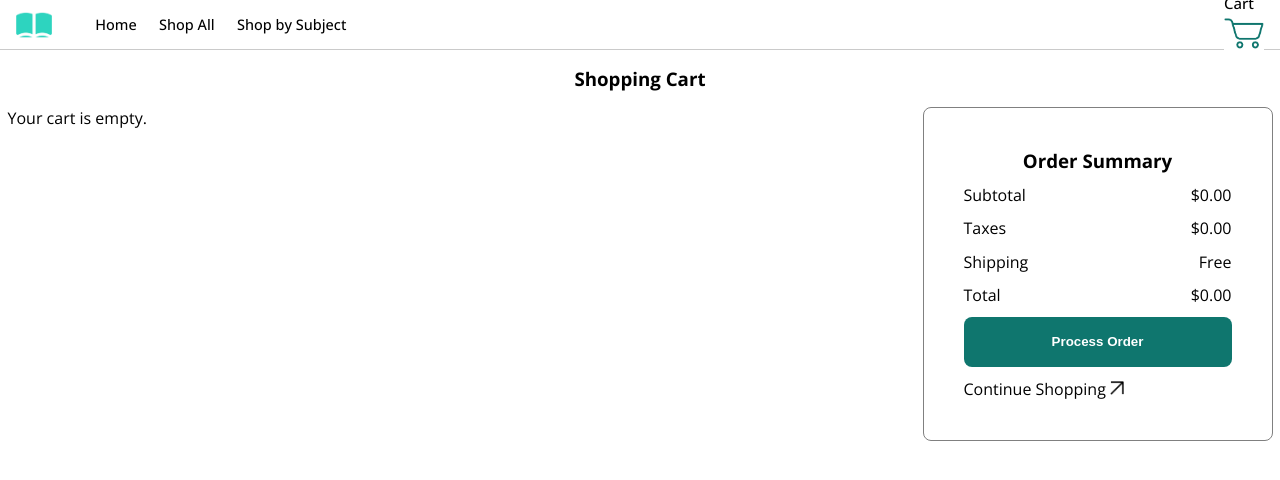
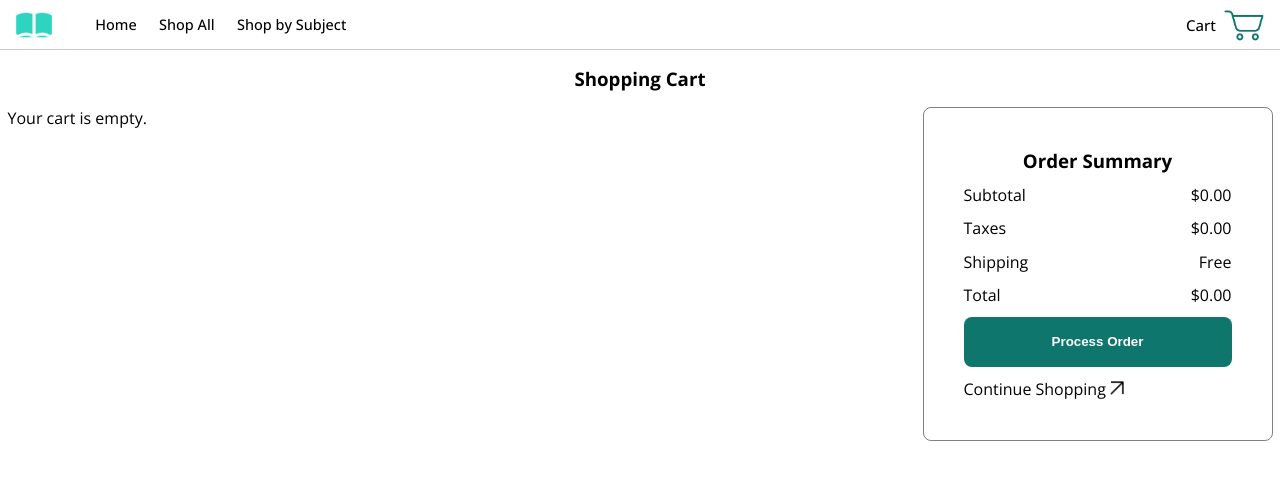
Before and after one commit to mrzamin/bookstore, a React (Vite) app: page /checkout in a window 1280 px wide. Shown: the top 480 px of the page. Built offline with nearby package versions, Linux system fonts and the light colour scheme.

Commit message:
Update Navigation folder structure

```diff
--- a/src/components/Navigation/MobileNavigation.jsx
+++ b/src/components/Navigation/MobileNavigation.jsx
@@ -1,5 +1,5 @@
 import { X } from "lucide-react";
-import MegaMenu from "./MegaMenu/MegaMenu";
+import MegaMenu from "./NavMenu/MegaMenu";
 import { useState } from "react";
 
 const MobileNavigation = ({ isDrawerOpen, setIsDrawerOpen }) => {
@@ -9,7 +9,6 @@ const MobileNavigation = ({ isDrawerOpen, setIsDrawerOpen }) => {
     if (clicked === index) {
       return setClicked(null);
     }
-
     setClicked(index);
   };
 
--- a/src/components/Navigation/Cart/Cart.jsx
+++ b/src/components/Navigation/NavCart/CartBadge/CartBadge.jsx
@@ -1,17 +1,14 @@
-import { UserRoundX } from "lucide-react";
 import { Link } from "react-router-dom";
-import cartIcon from "../../../../public/icons/cartIcon.png";
+import cartIcon from "../../../../../public/icons/cartIcon.png";
 import { useContext } from "react";
-import { StoreContext } from "../../../Context";
-import CartTooltip from "./CartTooltip";
+import { StoreContext } from "../../../../Context";
+import CartTooltip from "../CartTooltip/CartTooltip";
 import { Tooltip } from "react-tooltip";
 import "react-tooltip/dist/react-tooltip.css";
-import styles from "./CartTooltip.module.css";
+import styles from "./CartBadge.module.css";
 
 const Cart = () => {
-  const { products } = useContext(StoreContext);
-
-  const inCart = products.filter((product) => product.inBag === true);
+  const { inCart } = useContext(StoreContext);
 
   const inCartTotal = inCart.reduce((total, book) => total + book.quantity, 0);
 
@@ -19,15 +16,26 @@ const Cart = () => {
     <div className="register">
       <div className="block md:hidden">
         <div className="avatar">
-          <UserRoundX />
+          <Link
+            to="/checkout"
+            data-tooltip-id="tooltip"
+            className={styles.cart}
+          >
+            <img src={cartIcon} width="40px" alt="cart" />
+            {inCart.length > 0 && (
+              <div className={styles.itemsInCart}>
+                <span>{inCartTotal}</span>
+              </div>
+            )}
+          </Link>{" "}
         </div>
       </div>
       <div className="hidden md:block navCart">
-        <Link to="/checkout" data-tooltip-id="tooltip" className="cart">
+        <Link to="/checkout" data-tooltip-id="tooltip" className={styles.cart}>
           <div>Cart</div>
           <img src={cartIcon} width="40px" alt="cart" />
           {inCart.length > 0 && (
-            <div className="itemsInCart">
+            <div className={styles.itemsInCart}>
               <span>{inCartTotal}</span>
             </div>
           )}
--- /dev/null
+++ b/src/components/Navigation/NavCart/CartBadge/CartBadge.module.css
@@ -0,0 +1,25 @@
+.cart {
+  display: flex;
+  gap: 0.5rem;
+  align-items: center;
+  justify-content: center;
+  text-align: center;
+  position: relative;
+}
+
+.itemsInCart {
+  position: absolute;
+  background-color: var(--mainColor);
+  font-size: 0.5rem;
+  color: white;
+  top: 0;
+  right: 0;
+  width: 16px;
+  height: 16px;
+  border-radius: 50%;
+}
+
+.tooltip {
+  box-shadow: rgba(100, 100, 111, 0.2) 0px 7px 29px 0px;
+  border: 1px solid rgb(237, 231, 231);
+}
--- a/src/components/Navigation/Cart/CartTooltip.jsx
+++ b/src/components/Navigation/NavCart/CartTooltip/CartTooltip.jsx
@@ -1,11 +1,10 @@
 import styles from "./CartTooltip.module.css";
 import { useContext } from "react";
-import { StoreContext } from "../../../Context";
-import deleteIcon from "../../../../public/icons/deleteIcon.png";
+import { StoreContext } from "../../../../Context";
+import deleteIcon from "../../../../../public/icons/deleteIcon.png";
 
 const CartToolTip = ({ inCart }) => {
-  console.log(inCart);
-  const { products, addToCart, removeFromCart } = useContext(StoreContext);
+  const { products, removeFromCart } = useContext(StoreContext);
 
   const handleDelete = (id) => {
     const product = products.find((prod) => prod.id === id);
@@ -14,7 +13,7 @@ const CartToolTip = ({ inCart }) => {
   };
   return (
     <div className={styles.cartTooltip}>
-      <h2>Cart</h2>
+      <h2 className={styles.heading}>Cart</h2>
       {inCart.length > 0 ? (
         <div className={styles.bookList}>
           {inCart.map((book) => (
--- a/src/components/Navigation/Cart/CartTooltip.module.css
+++ b/src/components/Navigation/NavCart/CartTooltip/CartTooltip.module.css
@@ -1,23 +1,15 @@
-h2 {
+.heading {
   text-align: center;
   margin-bottom: 1rem;
   padding-bottom: 10px;
   border-bottom: 1px solid grey;
 }
 
-.tooltip {
-  box-shadow: rgba(100, 100, 111, 0.2) 0px 7px 29px 0px;
-  border: 1px solid rgb(237, 231, 231);
-}
-
 .cartTooltip {
   z-index: 5;
-
-  /* box-shadow: 0 2px 2px rgba(0, 0, 0, 0.1); */
   border-radius: 8px;
   color: black;
   background-color: white;
-
   width: 300px;
   padding: 0.8rem;
 }
--- a/src/components/Navigation/MegaMenu/MenuItem.jsx
+++ b/src/components/Navigation/NavMenu/MenuItem.jsx
@@ -1,5 +1,5 @@
 import { NavLink } from "react-router-dom";
-import Container from "../Container/Container";
+import Container from "../NavContainer/Container";
 import DropdownContent from "./DropdownContent/DropdownContent";
 import { ChevronDown, ChevronUp } from "lucide-react";
 
@@ -12,7 +12,6 @@ const MenuItem = ({
   setIsDrawerOpen,
 }) => {
   const handleClick = () => {
-    // Blur the active element to lose focus
     const activeElement = document.activeElement;
     activeElement.blur();
   };
--- a/src/components/Navigation/Navigation.jsx
+++ b/src/components/Navigation/Navigation.jsx
@@ -1,11 +1,11 @@
 import { Link } from "react-router-dom";
-import Container from "./Container/Container";
+import Container from "./NavContainer/Container";
 import MobileNavigation from "./MobileNavigation";
 import { useState } from "react";
 import logo from "../../../public/icons/appLogo.png";
-import Cart from "./Cart/Cart";
+import CartBadge from "./NavCart/CartBadge/CartBadge";
 import { AlignJustify } from "lucide-react";
-import MegaMenu from "./MegaMenu/MegaMenu";
+import MegaMenu from "./NavMenu/MegaMenu";
 
 const Navigation = () => {
   const [isDrawerOpen, setIsDrawerOpen] = useState(false);
@@ -29,7 +29,7 @@ const Navigation = () => {
             {" "}
             <MegaMenu />
           </div>
-          <Cart />
+          <CartBadge />
           <div className="md:hidden absolute">
             <MobileNavigation {...{ isDrawerOpen, setIsDrawerOpen }} />
           </div>
```
Also changed, not shown: src/components/Navigation/NavContainer/Container.jsx (renamed from src/components/Navigation/Container/Container.jsx), src/components/Navigation/NavContainer/Container.module.css (renamed from src/components/Navigation/Container/Container.module.css), src/components/Navigation/NavMenu/DropdownContent/DropdownContent.jsx (renamed from src/components/Navigation/MegaMenu/DropdownContent/DropdownContent.jsx), src/components/Navigation/NavMenu/DropdownContent/DropdownContent.module.css (renamed from src/components/Navigation/MegaMenu/DropdownContent/DropdownContent.module.css), src/components/Navigation/NavMenu/MegaMenu.jsx (renamed from src/components/Navigation/MegaMenu/MegaMenu.jsx).
